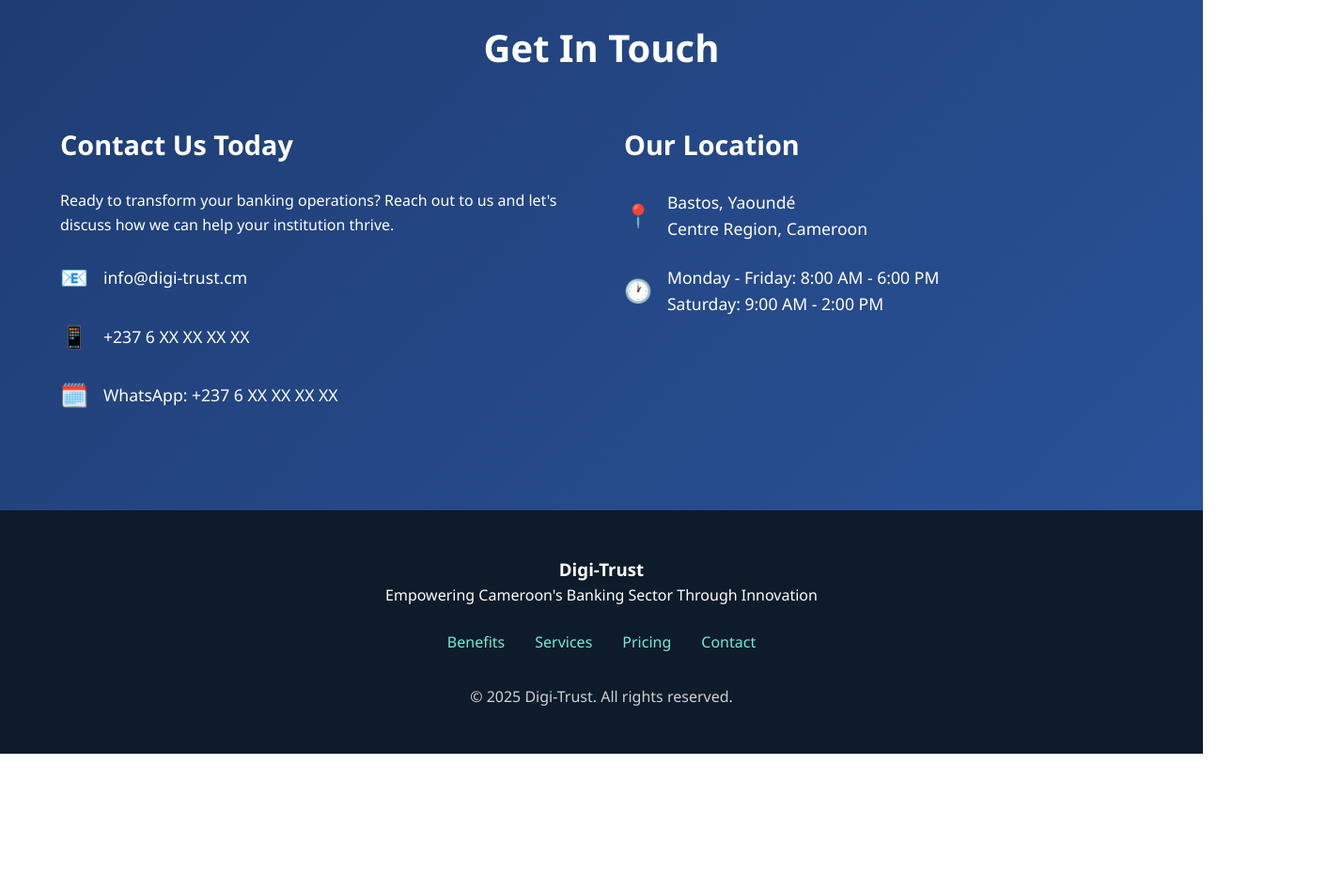
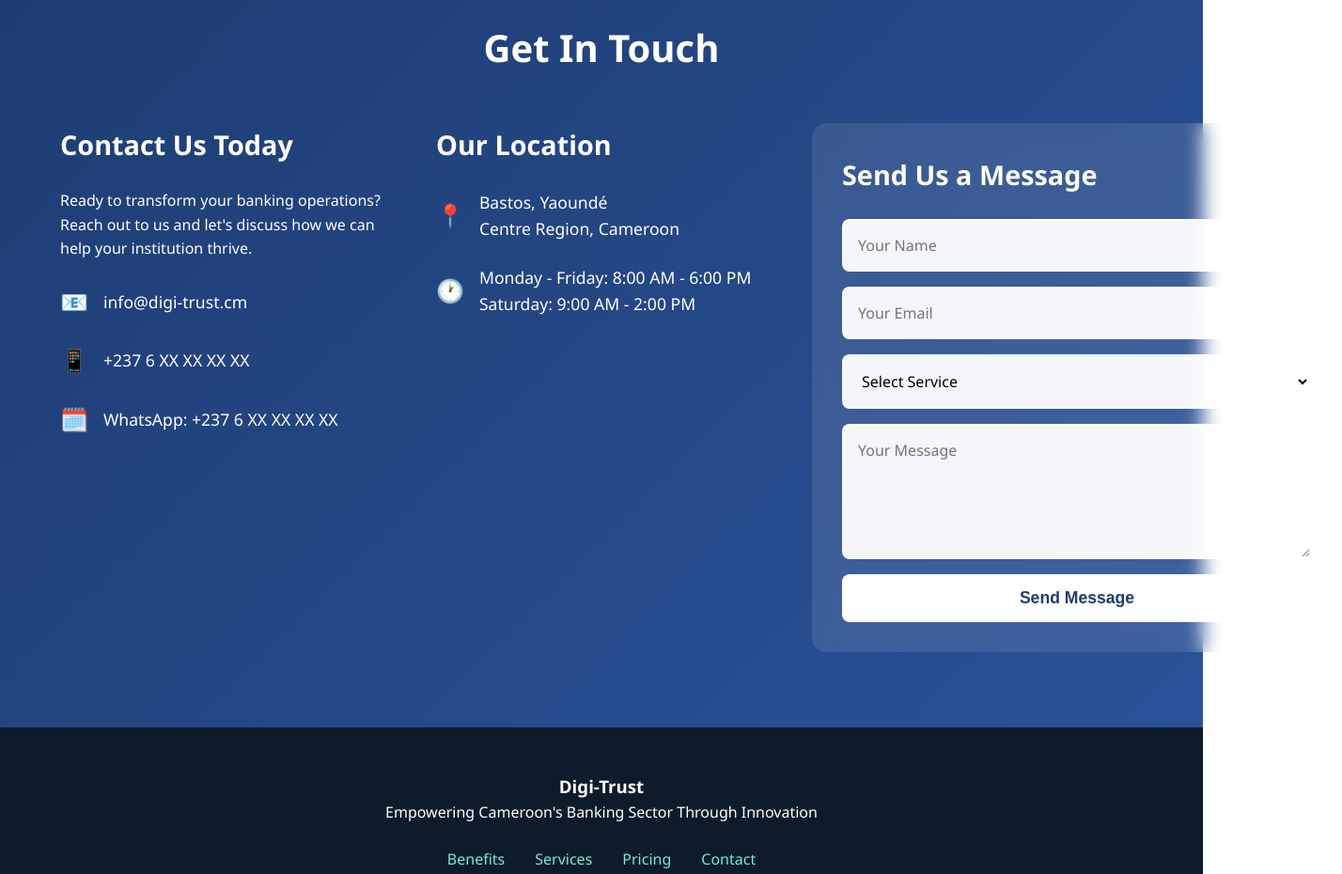
Before and after one commit to magss0n/digi-trust, a plain HTML site: page index.html in a window 1280 px wide. Shown: the part 4040-4970 px from the top of the page at 94% size, 1428 px wide, since content can reach past the window. Before the commit the page ends 4842 px from the top, so only its background shows below. Drawn offline with Linux system fonts and the light colour scheme.

Commit message:
Website complete

```diff
--- a/index.html
+++ b/index.html
@@ -16,7 +16,100 @@
             line-height: 1.6;
             color: #333;
         }
+.contact {
+            padding: 80px 5%;
+            background: linear-gradient(135deg, #1e3c72 0%, #2a5298 100%);
+            color: white;
+        }
 
+        .contact-container {
+            max-width: 1200px;
+            margin: 0 auto;
+            display: grid;
+            grid-template-columns: repeat(auto-fit, minmax(300px, 1fr));
+            gap: 3rem;
+        }
+
+        .contact-info h3 {
+            font-size: 1.8rem;
+            margin-bottom: 1.5rem;
+        }
+
+        .contact-item {
+            display: flex;
+            align-items: center;
+            gap: 1rem;
+            margin: 1.5rem 0;
+            font-size: 1.1rem;
+        }
+
+        .contact-icon {
+            font-size: 1.5rem;
+        }
+
+        /* Contact Form */
+        .contact-form-wrapper {
+            background: rgba(255, 255, 255, 0.1);
+            padding: 2rem;
+            border-radius: 15px;
+            backdrop-filter: blur(10px);
+                        width: max-content;
+
+        }
+
+        .contact-form-wrapper h3 {
+            font-size: 1.8rem;
+            margin-bottom: 1.5rem;
+        }
+
+        .contact-form {
+            display: flex;
+            flex-direction: column;
+            gap: 1rem;
+            width: 500px
+        }
+
+        .contact-form input,
+        .contact-form select,
+        .contact-form textarea {
+            padding: 15px;
+            border: 2px solid rgba(255, 255, 255, 0.3);
+            border-radius: 8px;
+            background: rgba(255, 255, 255, 0.95);
+            font-size: 1rem;
+            font-family: 'Segoe UI', Tahoma, Geneva, Verdana, sans-serif;
+            transition: border-color 0.3s, transform 0.3s;
+        }
+
+        .contact-form input:focus,
+        .contact-form select:focus,
+        .contact-form textarea:focus {
+            outline: none;
+            border-color: #74ebd5;
+            transform: translateY(-2px);
+        }
+
+        .contact-form textarea {
+            resize: vertical;
+            min-height: 120px;
+        }
+
+        .submit-button {
+            background: white;
+            color: #1e3c72;
+            padding: 15px 40px;
+            border: none;
+            border-radius: 8px;
+            font-size: 1.1rem;
+            font-weight: bold;
+            cursor: pointer;
+            transition: transform 0.3s, box-shadow 0.3s;
+        }
+
+        .submit-button:hover {
+            transform: translateY(-3px);
+            box-shadow: 0 10px 25px rgba(0,0,0,0.3);
+        }
         /* Navbar */
         nav {
             background: linear-gradient(135deg, #1e3c72 0%, #2a5298 100%);
@@ -570,6 +663,23 @@
                     <span>Monday - Friday: 8:00 AM - 6:00 PM<br>Saturday: 9:00 AM - 2:00 PM</span>
                 </div>
             </div>
+            <div class="contact-form-wrapper">
+                <h3>Send Us a Message</h3>
+                <form class="contact-form" action="https://formspree.io/f/your-form-id" method="POST">
+                    <input type="text" name="name" placeholder="Your Name" required>
+                    <input type="email" name="_replyto" placeholder="Your Email" required>
+                    <select name="service" required>
+                        <option value="" disabled selected>Select Service</option>
+                        <option value="digital-marketing">Digital Marketing Solutions</option>
+                        <option value="seo">SEO & Online Visibility</option>
+                        <option value="automation">Process Automation</option>
+                        <option value="data-scraping">Data Scraping & Intelligence</option>
+                        <option value="crm-integration">CRM Integration & Management</option>
+                        <option value="training-support">Training & Support</option>
+                    </select>
+                    <textarea name="message" rows="5" placeholder="Your Message" required></textarea>
+                    <button type="submit" class="submit-button">Send Message</button>
+                </form>
         </div>
     </section>
 
```
